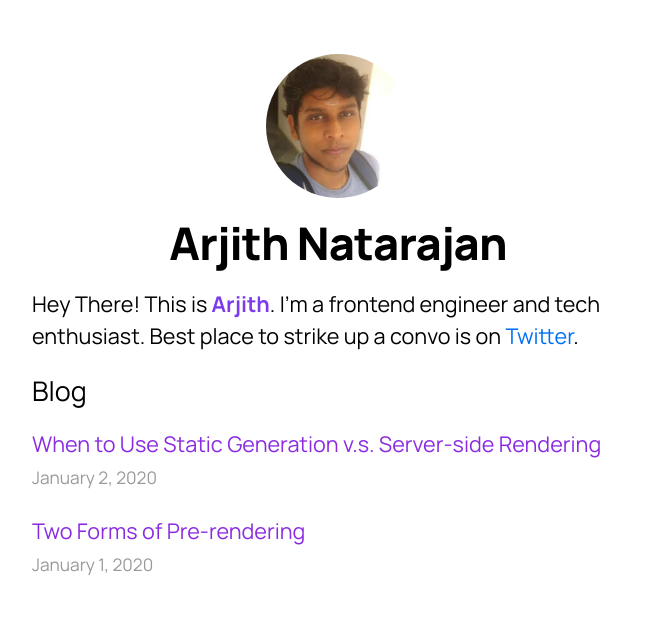
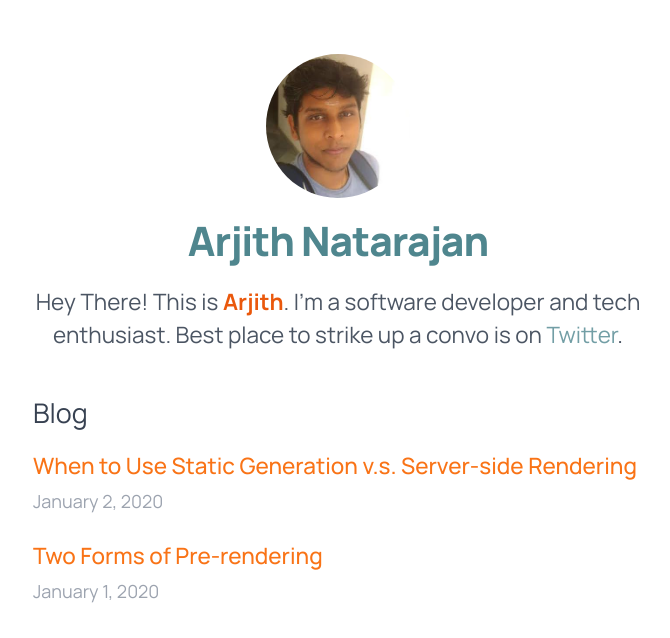
Before and after one commit to arjithn/web, a Next.js app: page / in a window 1280 px wide. Shown: the top 638 px of the page, without its empty margins (302-972 px from the left). Built offline with nearby package versions, Linux system fonts and the light colour scheme.

Commit message:
Migrate to tailwind + new look

```diff
--- a/components/layout.js
+++ b/components/layout.js
@@ -1,14 +1,12 @@
 import Head from 'next/head'
 import Link from 'next/link'
-import styles from './layout.module.css'
-import utilStyles from '../styles/utils.module.css'
 
 const name = 'Arjith Natarajan'
 export const siteTitle = 'Next.js Personal Website'
 
 export default function Layout({ children, home }) {
     return (
-        <div className={styles.container}>
+        <div className="max-w-xl px-4 mt-12 mx-auto mb-24ß">
             <Head>
                 <link rel="icon" href="/favicon.ico" />
                 <meta
@@ -24,15 +22,17 @@ export default function Layout({ children, home }) {
                 <meta name="og:title" content={siteTitle} />
                 <meta name="twitter:card" content="summary_large_image" />
             </Head>
-            <header className={styles.header}>
+            <header className="flex flex-col items-center">
                 {home ? (
                     <>
                         <img
                             src="/images/profile.jpg"
-                            className={`${styles.headerHomeImage} ${utilStyles.borderCircle}`}
+                            className="w-32 h-32 rounded-full"
                             alt={name}
                         />
-                        <h1 className={utilStyles.heading2Xl}>{name}</h1>
+                        <h1 className="text-4xl leading-tight my-4 font-extrabold tracking-tight text-primary-500">
+                            {name}
+                        </h1>
                     </>
                 ) : (
                     <>
@@ -40,16 +40,14 @@ export default function Layout({ children, home }) {
                             <a>
                                 <img
                                     src="/images/profile.jpg"
-                                    className={`${styles.headerImage} ${utilStyles.borderCircle}`}
+                                    className="w-24 h-24 rounded-full"
                                     alt={name}
                                 />
                             </a>
                         </Link>
-                        <h2 className={utilStyles.headingLg}>
+                        <h2 className="text-2xl leading-snug my-4 text-gray-400 font-medium">
                             <Link href="/">
-                                <a className={utilStyles.colorInherit}>
-                                    {name}
-                                </a>
+                                <a className="text-current">{name}</a>
                             </Link>
                         </h2>
                     </>
@@ -57,9 +55,9 @@ export default function Layout({ children, home }) {
             </header>
             <main>{children}</main>
             {!home && (
-                <div className={styles.backToHome}>
+                <div className="my-12">
                     <Link href="/">
-                        <a>← Back to home</a>
+                        <a className="text-secondary-500">← Back to home</a>
                     </Link>
                 </div>
             )}
--- a/components/layout.module.css
+++ /dev/null
@@ -1,25 +0,0 @@
-.container {
-  max-width: 36rem;
-  padding: 0 1rem;
-  margin: 3rem auto 6rem;
-}
-
-.header {
-  display: flex;
-  flex-direction: column;
-  align-items: center;
-}
-
-.headerImage {
-  width: 6rem;
-  height: 6rem;
-}
-
-.headerHomeImage {
-  width: 8rem;
-  height: 8rem;
-}
-
-.backToHome {
-  margin: 3rem 0 0;
-}
--- a/pages/index.js
+++ b/pages/index.js
@@ -1,8 +1,6 @@
 import Link from 'next/link'
 import Head from 'next/head'
-import styled from 'styled-components'
 import Layout, { siteTitle } from '../components/layout'
-import utilStyles from '../styles/utils.module.css'
 import { getSortedPostsData } from '../lib/posts'
 import Date from '../components/date'
 
@@ -22,27 +20,33 @@ export default function Home({ allPostsData }) {
             <Head>
                 <title>{siteTitle}</title>
             </Head>
-            <section className={utilStyles.headingMd}>
+            <section className="leading-normal text-xl text-center text-gray-600">
                 <p>
-                    Hey There! This is <b className="text-purple-600">Arjith</b>
-                    . I&#39;m a frontend engineer and tech enthusiast. Best
-                    place to strike up a convo is on{' '}
-                    <Link href="https:/twitter.com/arjithn"><a>Twitter</a></Link>.
+                    Hey There! This is{' '}
+                    <b className="text-secondary-600">Arjith</b>. I&#39;m a
+                    software developer and tech enthusiast. Best place to strike
+                    up a convo is on{' '}
+                    <Link href="https:/twitter.com/arjithn">
+                        <a className="text-primary-400">Twitter</a>
+                    </Link>
+                    .
                 </p>
             </section>
 
-            <section
-                className={`${utilStyles.headingMd} ${utilStyles.padding1px}`}
-            >
-                <h2 className={utilStyles.headingLg}>Blog</h2>
-                <ul className={utilStyles.list}>
+            <section className="leading-normal text-xl p-px mt-5">
+                <h2 className="text-2xl leading-snug my-4 text-gray-700">
+                    Blog
+                </h2>
+                <ul className="list-none p-0 m-0">
                     {allPostsData.map(({ id, data: { date, title } }) => (
-                        <li className={utilStyles.listItem} key={id}>
+                        <li className="mb-5" key={id}>
                             <Link href={`posts/${id}`}>
-                                <StyledLink>{title}</StyledLink>
+                                <a className="text-secondary-500 font-medium">
+                                    {title}
+                                </a>
                             </Link>
                             <br />
-                            <small className={utilStyles.lightText}>
+                            <small className="text-gray-400">
                                 <Date dateString={date} />
                             </small>
                         </li>
@@ -52,7 +56,3 @@ export default function Home({ allPostsData }) {
         </Layout>
     )
 }
-
-const StyledLink = styled.a`
-    color: blueviolet;
-`
--- a/pages/posts/[id].js
+++ b/pages/posts/[id].js
@@ -2,7 +2,6 @@ import Head from 'next/head'
 import Layout from '../../components/layout'
 import { getAllPostIds, getPostData } from '../../lib/posts'
 import Date from '../../components/date'
-import utilStyles from '../../styles/utils.module.css'
 
 export default function Post({ postData }) {
     return (
@@ -11,11 +10,14 @@ export default function Post({ postData }) {
                 <title>{postData.title}</title>
             </Head>
             <article>
-                <h1 className={utilStyles.headingXL}>{postData.title}</h1>
-                <div className={utilStyles.lightText}>
+                <h1 className="text-3xl leading-tight font-extrabold tracking-tighter my-4 text-primary-500">
+                    {postData.title}
+                </h1>
+                <div className="text-gray-400 mb-5">
                     <Date dateString={postData.date} />
                 </div>
                 <div
+                    className="flex flex-col justify-start items-start space-y-8 list-outside list-decimal"
                     dangerouslySetInnerHTML={{ __html: postData.contentHtml }}
                 />
             </article>
--- a/styles/utils.module.css
+++ /dev/null
@@ -1,52 +0,0 @@
-.heading2Xl {
-  font-size: 2.5rem;
-  line-height: 1.2;
-  font-weight: 800;
-  letter-spacing: -0.05rem;
-  margin: 1rem 0;
-}
-
-.headingXl {
-  font-size: 2rem;
-  line-height: 1.3;
-  font-weight: 800;
-  letter-spacing: -0.05rem;
-  margin: 1rem 0;
-}
-
-.headingLg {
-  font-size: 1.5rem;
-  line-height: 1.4;
-  margin: 1rem 0;
-}
-
-.headingMd {
-  font-size: 1.2rem;
-  line-height: 1.5;
-}
-
-.borderCircle {
-  border-radius: 9999px;
-}
-
-.colorInherit {
-  color: inherit;
-}
-
-.padding1px {
-  padding-top: 1px;
-}
-
-.list {
-  list-style: none;
-  padding: 0;
-  margin: 0;
-}
-
-.listItem {
-  margin: 0 0 1.25rem;
-}
-
-.lightText {
-  color: #999;
-}
```
